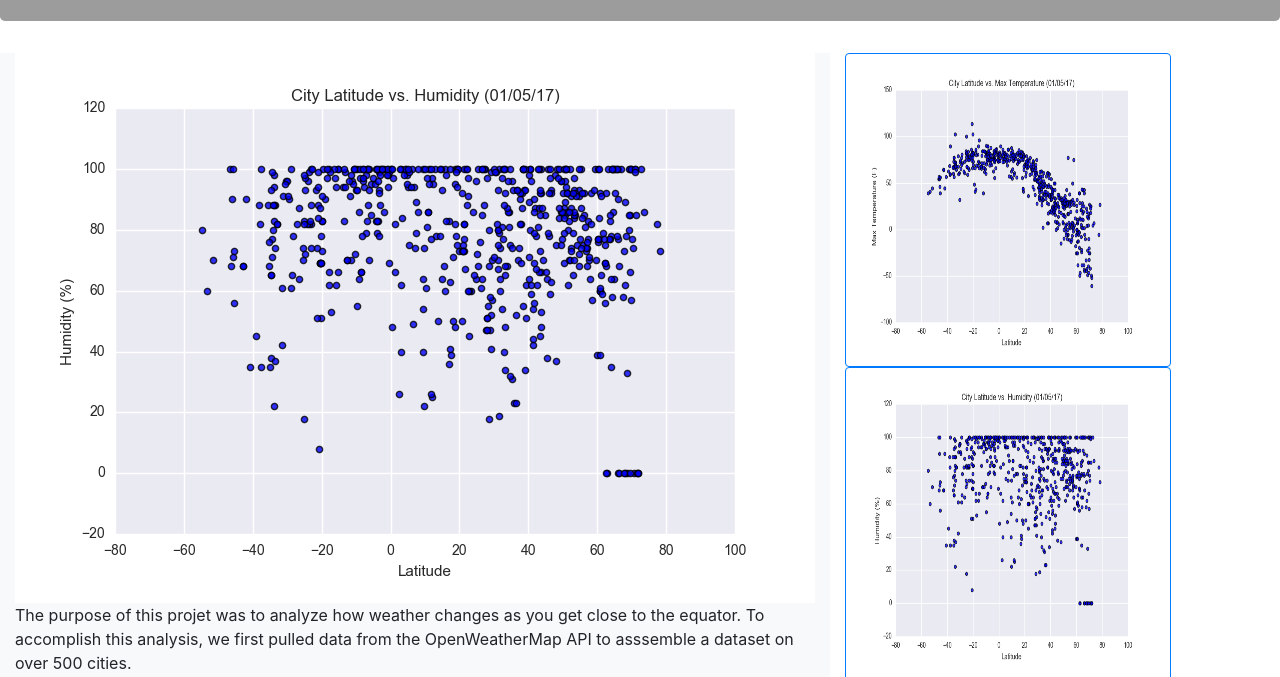
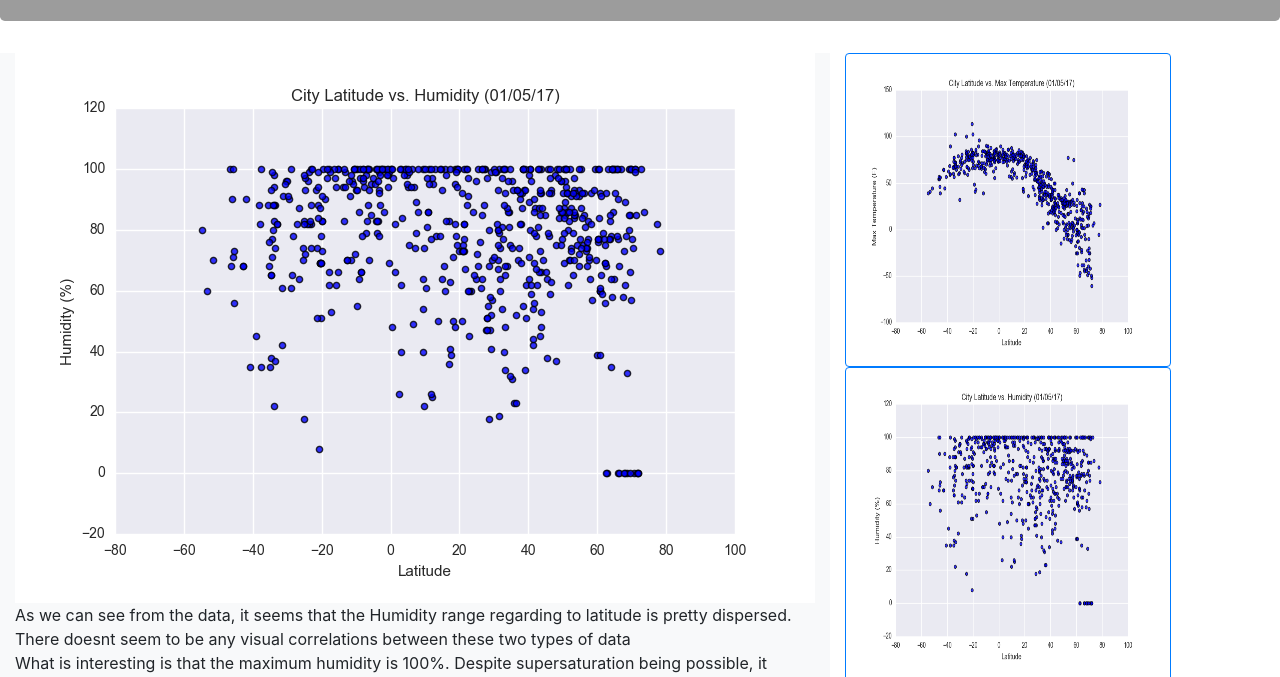
Before and after one commit to Antediluvien/Antediluvien.github.io, a plain HTML site: page plots_2.html in a window 1280 px wide. Shown: the part 123-800 px from the top of the page. Drawn offline with nearby package versions, Linux system fonts and the light colour scheme.

Commit message:
Add files via upload

```diff
--- a/plots_2.html
+++ b/plots_2.html
@@ -79,13 +79,13 @@
     <div class="row">
         <div class="col bg-light">
             <img src="images/Fig2.png" height="550" width="800"/>
-            The purpose of this projet was to analyze how weather changes as you get close to the equator.
-            To accomplish this analysis, we first pulled data from the OpenWeatherMap API to asssemble a
-            dataset on over 500 cities. <br>
-            After assembling the dataset, we used Matplotlib to plot various aspects of the weather vs latitude.
-            Factors we looked at included: temperature, cloudiness,windspeed, and humidity. This site provides
-            the source data and visualizations created as part of the analysis, as well as explanations and descriptions
-            of any trends and correlations witnessed..
+            As we can see from the data, it seems that the Humidity range regarding
+            to latitude is pretty dispersed. There doesnt seem to be any visual correlations
+            between these two types of data<br>
+            What is interesting is that the maximum humidity is 100%.  Despite supersaturation
+            being possible, it seems that the data does not represent this within the timeframe
+            in which it was taken. What is also interesting, like the Latitude Vs. Maximum Temperature
+            page, it seems the lowest humidity data is within the latitudinal range between 60 and 80 degrees.
         </div>
         <div class="col bg-blue">
             <a href="plots_1.html">
```
Also changed, not shown: plots_1.html (+8 -7 lines), plots_3.html (+6 -7 lines), plots_4.html (+8 -7 lines).
